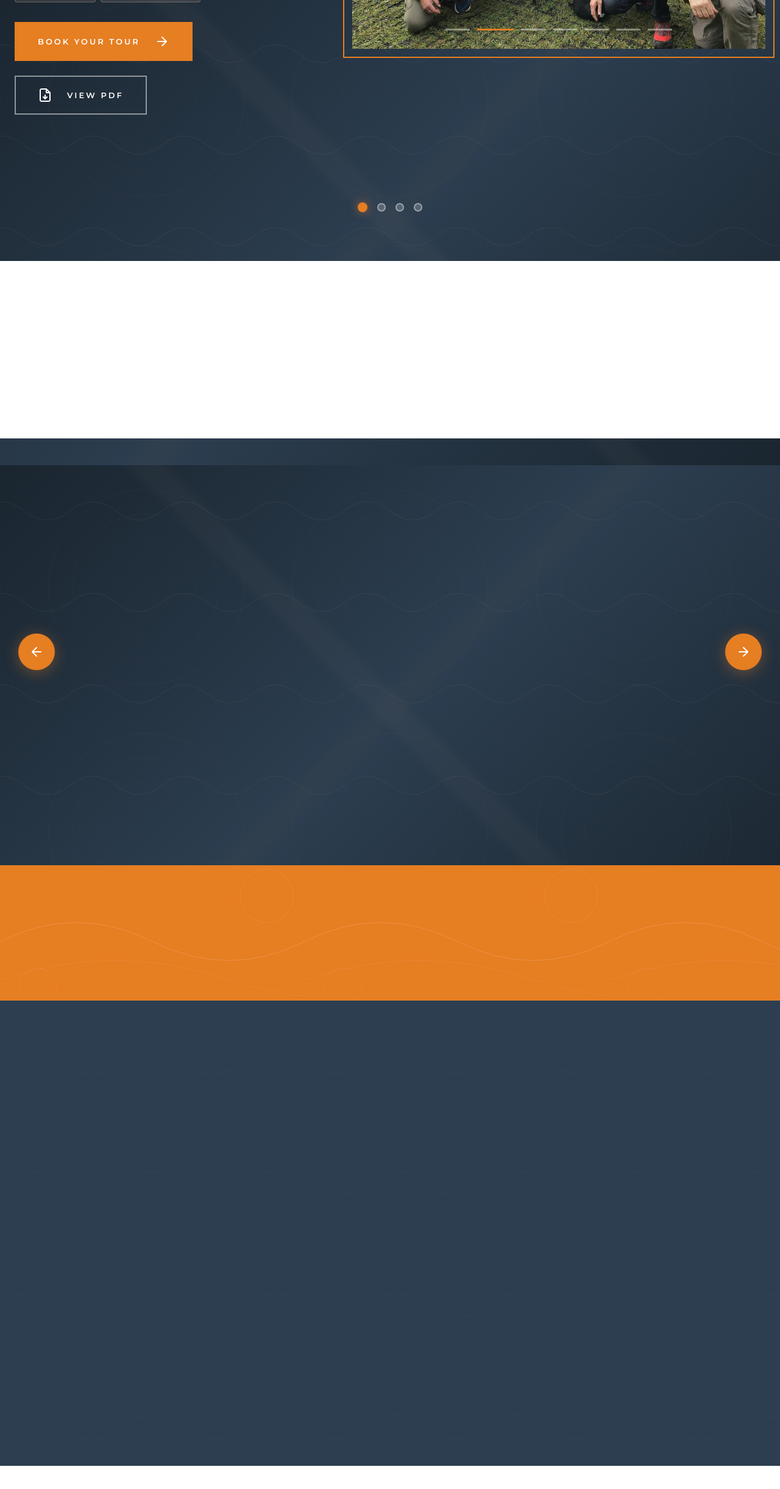
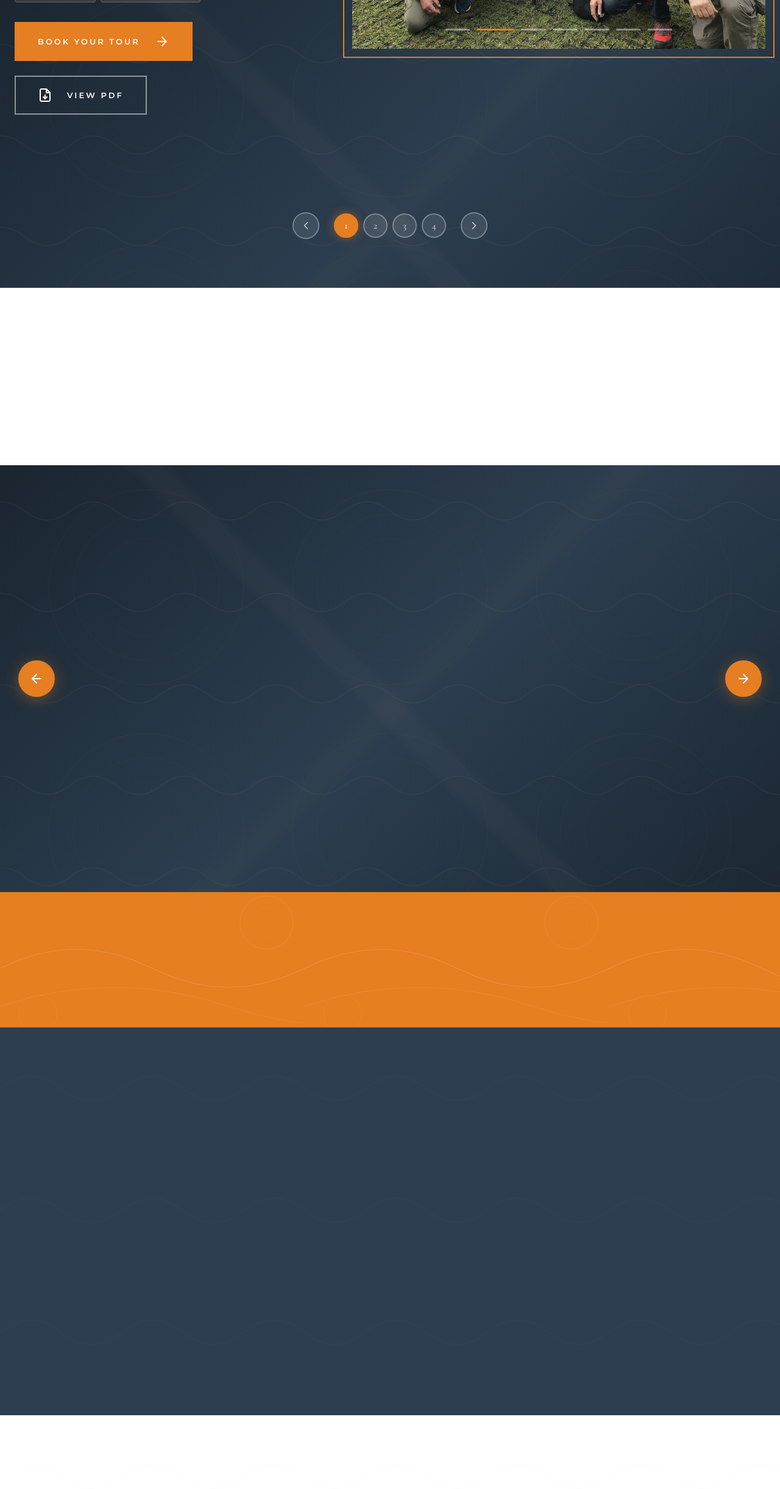
Before and after one commit to zinderellasnuff/vrandes, a Next.js app: page /en in a window 1280 px wide. Shown: the part 1637-4079 px from the top of the page at 61% size. Built offline with nearby package versions, Linux system fonts and the light colour scheme.

Commit message:
feat(testimonials): update testimonials data, types, and related styles

```diff
--- a/app/data/testimonials.ts
+++ b/app/data/testimonials.ts
@@ -10,14 +10,9 @@ import type { Locale } from '@/lib/i18n/config';
 export interface Testimonial {
   id: string;
   name: string;
-  location: string;
-  avatar: string;
+  date: string;
   rating: number;
   // Textos por idioma
-  title: {
-    es: string;
-    en: string;
-  };
   description: {
     es: string;
     en: string;
@@ -27,77 +22,42 @@ export interface Testimonial {
 export const testimonials: Testimonial[] = [
   {
     id: '1',
-    name: 'Pierre Dubois',
-    location: 'Lyon, Francia',
-    avatar: 'https://i.pravatar.cc/150?img=11',
+    name: 'Richard',
+    date: '03 Junio 2025',
     rating: 5,
-    title: {
-      es: 'Aventura inolvidable',
-      en: 'Unforgettable adventure',
-    },
     description: {
-      es: 'Jean-Louis conoce cada rincón de los Andes. Nos llevó por rutas que jamás habríamos descubierto solos. Las Royal Enfield son perfectas para este terreno. ¡Volveré!',
-      en: "Jean-Louis knows every corner of the Andes. He took us through routes we never would have discovered alone. The Royal Enfields are perfect for this terrain. I'll be back!",
+      es: 'La organización, liderazgo y logística fueron impecables y absolutamente confiables. El país es fascinante e impresionante. Prepárense para el frío y la altitud. ¡Altamente recomendado!',
+      en: 'The organization, leadership and logistics were impeccable and absolutely reliable. The country is fascinating and impressive. Be prepared for the cold and altitude. Highly recommended!',
     },
   },
   {
     id: '2',
-    name: 'Sarah Mitchell',
-    location: 'London, UK',
-    avatar: 'https://i.pravatar.cc/150?img=5',
+    name: 'Olivier',
+    date: '26 Noviembre 2024',
     rating: 5,
-    title: {
-      es: 'La mejor aventura en moto',
-      en: 'The best motorcycle adventure',
-    },
     description: {
-      es: 'La mejor aventura en motocicleta que he tenido. Machu Picchu en moto es algo que todos deberían experimentar. Guías profesionales, rutas increíbles y recuerdos inolvidables.',
-      en: "The best motorcycle adventure I've ever had. Machu Picchu by bike is something everyone should experience. Professional guides, amazing routes, and unforgettable memories.",
+      es: 'Una memoria excepcional.',
+      en: 'An exceptional memory.',
     },
   },
   {
     id: '3',
-    name: 'Hans Werner',
-    location: 'Munich, Alemania',
-    avatar: 'https://i.pravatar.cc/150?img=12',
+    name: 'Claude',
+    date: '22 Octubre 2024',
     rating: 5,
-    title: {
-      es: 'Profesionalismo total',
-      en: 'Total professionalism',
-    },
     description: {
-      es: 'Desde el primer contacto hasta el último día, todo impecable. Las motos estaban en excelente estado y la logística perfecta. Los paisajes del Perú en moto son indescriptibles.',
-      en: "From first contact to the last day, everything was impeccable. The bikes were in excellent condition and the logistics were perfect. Peru's landscapes by motorcycle are indescribable.",
+      es: 'El viaje fue una emoción intensa, profunda y duradera con una riqueza insospechada. Destacaría el grupo, el motociclismo, el camino y las emociones.',
+      en: 'The trip was an intense, deep and lasting emotion with unsuspected richness. I would highlight the group, the motorcycling, the road and the emotions.',
     },
   },
   {
     id: '4',
-    name: 'Marc Benoit',
-    location: 'Brussels, Bélgica',
-    avatar: 'https://i.pravatar.cc/150?img=8',
+    name: 'Martine',
+    date: '16 Octubre 2024',
     rating: 5,
-    title: {
-      es: 'Mi tercer viaje',
-      en: 'My third trip',
-    },
     description: {
-      es: 'Mi tercer viaje con VRAndes y no será el último. Cada vez descubren nuevas rutas y experiencias. El equipo es como familia.',
-      en: 'My third trip with VRAndes and it won\'t be the last. Each time they discover new routes and experiences. The team is like family.',
-    },
-  },
-  {
-    id: '5',
-    name: 'Emma Thompson',
-    location: 'Sydney, Australia',
-    avatar: 'https://i.pravatar.cc/150?img=9',
-    rating: 5,
-    title: {
-      es: 'Viaje de ensueño',
-      en: 'Dream trip',
-    },
-    description: {
-      es: 'Viajé sola desde Australia y me sentí segura todo el tiempo. El grupo era increíble y los paisajes superaron todas mis expectativas. El Cañón del Colca es impresionante.',
-      en: 'I traveled solo from Australia and felt safe the entire time. The group was amazing and the landscapes exceeded all my expectations. Colca Canyon is breathtaking.',
+      es: 'Amo estos viajes que me sacan de mis hábitos motociclistas. Me siento segura pero aventurera al mismo tiempo.',
+      en: 'I love these trips that take me out of my motorcycling habits. I feel safe yet adventurous at the same time.',
     },
   },
 ];
@@ -109,10 +69,8 @@ export function getTestimonials(lang: Locale) {
   return testimonials.map((t) => ({
     id: t.id,
     name: t.name,
-    location: t.location,
-    avatar: t.avatar,
+    date: t.date,
     rating: t.rating,
-    title: t.title[lang],
     description: t.description[lang],
   }));
 }
--- a/app/features/testimonials/components/Testimonials.tsx
+++ b/app/features/testimonials/components/Testimonials.tsx
@@ -59,15 +59,9 @@ export default function Testimonials({ testimonials, dict }: TestimonialsWithDic
           </blockquote>
 
           <div className="testimonials__author">
-            <div className="testimonials__avatar">
-              <img
-                src={currentTestimonial.avatar}
-                alt={currentTestimonial.name}
-              />
-            </div>
             <div className="testimonials__author-info">
               <p className="testimonials__author-name">{currentTestimonial.name}</p>
-              <p className="testimonials__author-location">{currentTestimonial.location}</p>
+              <p className="testimonials__author-date">{currentTestimonial.date}</p>
             </div>
             <div className="testimonials__rating" role="img" aria-label={`Rating: ${currentTestimonial.rating} of 5 stars`}>
               {[...Array(currentTestimonial.rating)].map((_, i) => (
--- a/app/features/tours/components/TourShowcase.tsx
+++ b/app/features/tours/components/TourShowcase.tsx
@@ -246,16 +246,40 @@ export default function TourShowcase({ dict }: TourShowcaseProps) {
           </svg>
         </button>
 
-        {/* Tour indicator dots - Below content */}
-        <div className="tours__tour-dots">
+        {/* Tour Navigation - Numbers with arrows */}
+        <div className="tours__tour-nav">
+          <button
+            className="tours__tour-arrow tours__tour-arrow--prev"
+            onClick={prevTour}
+            aria-label={dict.tours.previousTour}
+          >
+            <svg width="20" height="20" viewBox="0 0 24 24" fill="none">
+              <path d="M15 18L9 12L15 6" stroke="currentColor" strokeWidth="2" strokeLinecap="round" strokeLinejoin="round"/>
+            </svg>
+          </button>
+
+          <div className="tours__tour-numbers">
             {tours.map((_, index) => (
               <button
                 key={index}
-              className={`tours__tour-dot ${index === activeIndex ? 'tours__tour-dot--active' : ''}`}
+                className={`tours__tour-number ${index === activeIndex ? 'tours__tour-number--active' : ''}`}
                 onClick={() => { setActiveIndex(index); setImageIndex(0); }}
                 aria-label={`${dict.tours.items[tours[index].key].title}`}
-            />
+              >
+                {index + 1}
+              </button>
             ))}
+          </div>
+
+          <button
+            className="tours__tour-arrow tours__tour-arrow--next"
+            onClick={nextTour}
+            aria-label={dict.tours.nextTour}
+          >
+            <svg width="20" height="20" viewBox="0 0 24 24" fill="none">
+              <path d="M9 18L15 12L9 6" stroke="currentColor" strokeWidth="2" strokeLinecap="round" strokeLinejoin="round"/>
+            </svg>
+          </button>
         </div>
 
       </div>
--- a/app/styles/features/testimonials.css
+++ b/app/styles/features/testimonials.css
@@ -199,21 +199,6 @@
   border-top: 1px solid rgba(0, 0, 0, 0.1);
 }
 
-.testimonials__avatar {
-  width: 60px;
-  height: 60px;
-  border-radius: 50%;
-  overflow: hidden;
-  flex-shrink: 0;
-  border: 3px solid #D4B59E;
-}
-
-.testimonials__avatar img {
-  width: 100%;
-  height: 100%;
-  object-fit: cover;
-}
-
 .testimonials__author-info {
   flex: 1;
 }
@@ -226,7 +211,7 @@
   margin: 0 0 4px 0;
 }
 
-.testimonials__author-location {
+.testimonials__author-date {
   font-family: var(--font-body);
   font-size: 14px;
   color: var(--color-text-secondary);
@@ -292,11 +277,6 @@
     padding: 80px;
   }
 
-  .testimonials__avatar {
-    width: 80px;
-    height: 80px;
-  }
-
   .testimonials__nav-btn {
     width: 60px;
     height: 60px;
@@ -333,16 +313,11 @@
     height: 64px;
   }
 
-  .testimonials__avatar {
-    width: 90px;
-    height: 90px;
-  }
-
   .testimonials__author-name {
     font-size: 22px;
   }
 
-  .testimonials__author-location {
+  .testimonials__author-date {
     font-size: 16px;
   }
 }
@@ -429,11 +404,6 @@
     font-size: 18px;
   }
 
-  .testimonials__avatar {
-    width: 50px;
-    height: 50px;
-  }
-
   .testimonials__author-name {
     font-size: 16px;
   }
@@ -513,16 +483,11 @@
     gap: var(--spacing-sm);
   }
 
-  .testimonials__avatar {
-    width: 45px;
-    height: 45px;
-  }
-
   .testimonials__author-name {
     font-size: 15px;
   }
 
-  .testimonials__author-location {
+  .testimonials__author-date {
     font-size: 13px;
   }
 
@@ -572,8 +537,4 @@
     font-size: 15px;
   }
 
-  .testimonials__avatar {
-    width: 40px;
-    height: 40px;
-  }
 }
--- a/app/styles/features/tour-showcase.css
+++ b/app/styles/features/tour-showcase.css
@@ -356,39 +356,78 @@
 }
 
 
-/* Tour indicator dots - Below content */
-.tours__tour-dots {
+/* Tour Navigation - Numbers with arrows */
+.tours__tour-nav {
   grid-column: 1 / -1;
   display: flex;
   align-items: center;
   justify-content: center;
-  gap: 16px;
-  padding: var(--spacing-lg) 0 0;
+  gap: var(--spacing-md);
+  padding: var(--spacing-xl) 0 0;
 }
 
-.tours__tour-dot {
-  width: 14px;
-  height: 14px;
-  background: rgba(255, 255, 255, 0.2);
-  border: 2px solid rgba(255, 255, 255, 0.4);
+.tours__tour-arrow {
+  width: 44px;
+  height: 44px;
+  background: rgba(255, 255, 255, 0.1);
+  border: 2px solid rgba(255, 255, 255, 0.3);
   border-radius: 50%;
+  color: rgba(255, 255, 255, 0.7);
   cursor: pointer;
+  display: flex;
+  align-items: center;
+  justify-content: center;
   transition: all 0.3s ease;
-  padding: 0;
 }
 
-.tours__tour-dot:hover {
-  background: rgba(255, 255, 255, 0.5);
-  border-color: rgba(255, 255, 255, 0.7);
+.tours__tour-arrow:hover {
+  background: var(--color-accent);
+  border-color: var(--color-accent);
+  color: white;
   transform: scale(1.1);
 }
 
-.tours__tour-dot--active {
+.tours__tour-numbers {
+  display: flex;
+  align-items: center;
+  gap: 8px;
+}
+
+.tours__tour-number {
+  width: 40px;
+  height: 40px;
+  background: rgba(255, 255, 255, 0.1);
+  border: 2px solid rgba(255, 255, 255, 0.3);
+  border-radius: 50%;
+  color: rgba(255, 255, 255, 0.7);
+  font-family: var(--font-display);
+  font-size: 16px;
+  font-weight: 500;
+  cursor: pointer;
+  transition: all 0.3s ease;
+  display: flex;
+  align-items: center;
+  justify-content: center;
+}
+
+.tours__tour-number:hover {
+  background: rgba(255, 255, 255, 0.2);
+  border-color: rgba(255, 255, 255, 0.5);
+  color: white;
+}
+
+.tours__tour-number--active {
   background: var(--color-accent);
   border-color: var(--color-accent);
-  width: 16px;
-  height: 16px;
-  box-shadow: 0 0 15px rgba(230, 126, 34, 0.6);
+  color: white;
+  box-shadow: 0 0 15px rgba(230, 126, 34, 0.5);
+}
+
+/* Hide on mobile/tablet */
+@media (max-width: 1024px) {
+  .tours__tour-nav {
+    display: none;
+  }
 }
 
 .tours__carousel-slide {
@@ -764,10 +803,6 @@
     align-items: center;
   }
 
-  .tours__tour-dots {
-    gap: 14px;
-  }
-
   .tours__image-wrapper {
     height: 50vh;
     min-height: 350px;
--- a/app/types/index.ts
+++ b/app/types/index.ts
@@ -37,9 +37,7 @@ export interface HeroProps {
 export interface TestimonialDisplay {
   id: string;
   name: string;
-  location: string;
-  avatar: string;
-  title: string;
+  date: string;
   description: string;
   rating: number;
 }
```
Also changed, not shown: 1 other file (tests, documents, lock files or other folders). Lines whose indentation alone changed are shown as unchanged.
